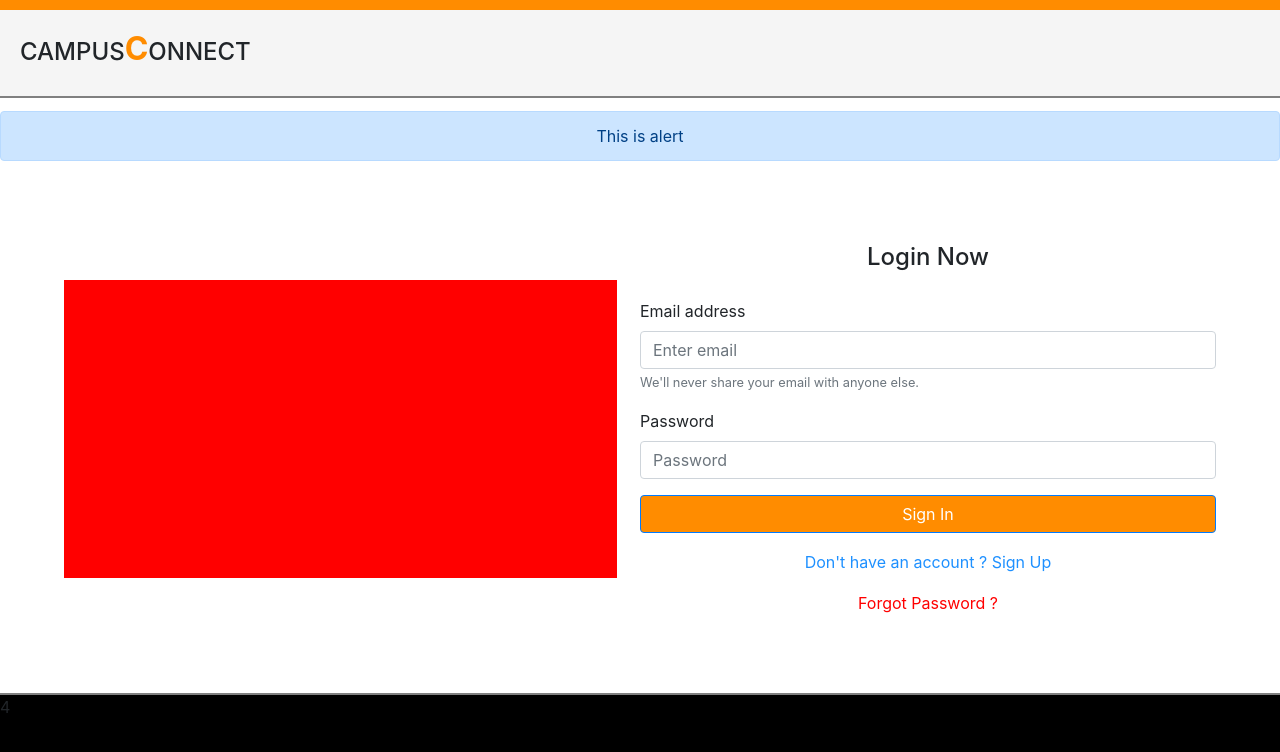
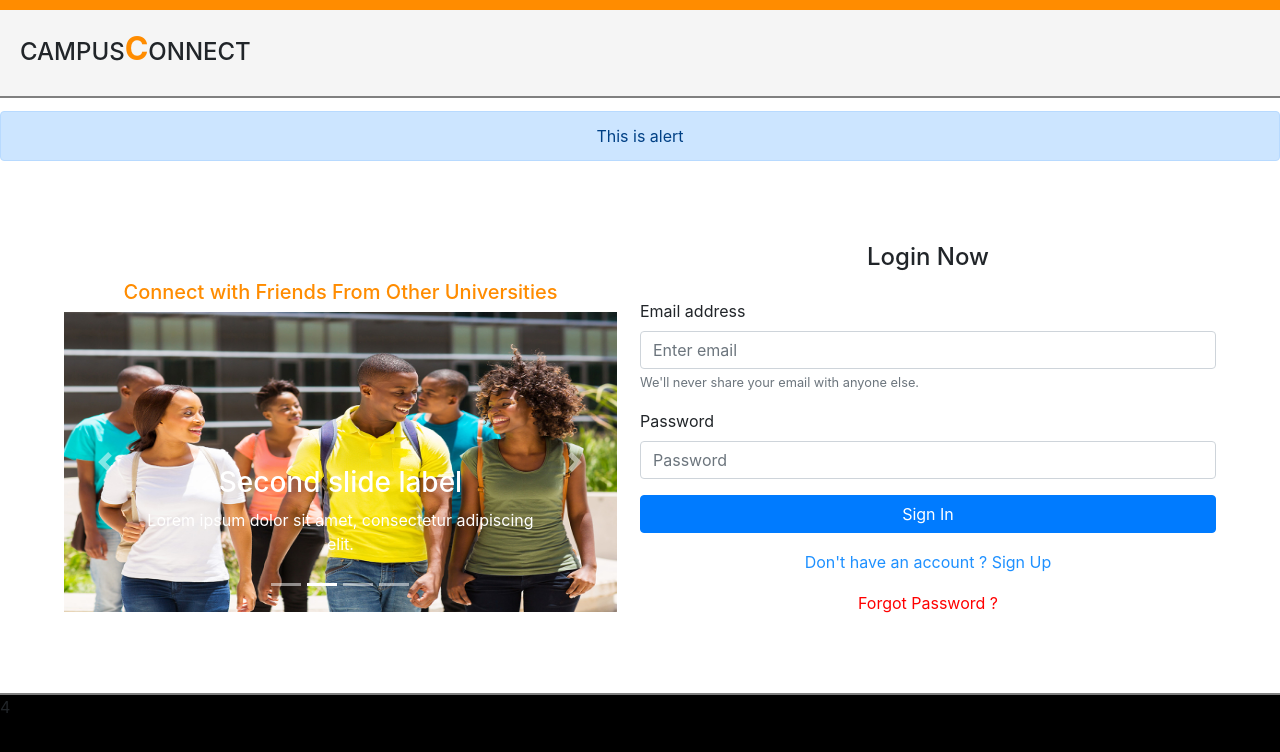
Before and after one commit to braQobiGH/compus-connect, a React (Create React App) app: page / in a window 1280 px wide. Shown: the top 752 px of the page. Built offline with nearby package versions, Linux system fonts and the light colour scheme.

Commit message:
carousel added

```diff
--- a/src/Components/signin.js
+++ b/src/Components/signin.js
@@ -1,19 +1,73 @@
 import React from "react";
 import "../Css/signin.css";
-// import logo from "../images/mylogo.jpg"
-// import happy from "../images/happy.jpg"
-// import join from "../images/join.jpg"
-// import meeting from "../images/meeting.jpg"
-// import walk from "../images/walk.jpg"
-
-
-// import Carousel from 'react-bootstrap/Carousel'
+ import logo from "../images/mylogo.jpg";
+ import happy from "../images/happy.jpg";
+import join from "../images/join.jpg";
+import meeting from "../images/meeting.jpg";
+ import walk from "../images/walk.jpg";
+ import Carousel from 'react-bootstrap/Carousel';
 
 import { Form, Button, Row, Col } from "react-bootstrap";
 
 export default (props) => (
   <div className='container-div'>
-    <div className='carousel-div'></div>
+
+    <div className='carousel-div'>
+      <center>
+      <h5>Connect with Friends From Other Universities</h5>
+      </center>
+    <Carousel>
+  <Carousel.Item>
+    <img
+      className="d-block w-100"
+      src={meeting} style={{height:"300px",width:"100%"}}
+      alt="First slide"
+    />
+    <Carousel.Caption>
+      <h3>First slide label</h3>
+      <p>Nulla vitae elit libero, a pharetra augue mollis interdum.</p>
+    </Carousel.Caption>
+  </Carousel.Item>
+  <Carousel.Item>
+    <img
+      className="d-block w-100"
+      src={walk} style={{height:"300px",width:"100%"}}
+      alt="Third slide"
+    />
+
+    <Carousel.Caption>
+      <h3>Second slide label</h3>
+      <p>Lorem ipsum dolor sit amet, consectetur adipiscing elit.</p>
+    </Carousel.Caption>
+  </Carousel.Item>
+  <Carousel.Item>
+    <img
+      className="d-block w-100"
+      src={join} style={{height:"300px",width:"100%"}}
+      alt="Third slide"
+    />
+     <Carousel.Caption>
+      <h3>Second slide label</h3>
+      <p>Lorem ipsum dolor sit amet, consectetur adipiscing elit.</p>
+    </Carousel.Caption>
+  </Carousel.Item>
+  <Carousel.Item>
+    <img
+      className="d-block w-100"
+      src={happy} style={{height:"300px",width:"100%"}}
+      alt="Third slide"
+    />
+
+    <Carousel.Caption>
+      <h3>Third slide label</h3>
+      <p>Praesent commodo cursus magna, vel scelerisque nisl consectetur.</p>
+    </Carousel.Caption>
+  </Carousel.Item>
+</Carousel>
+    </div>
+
+
+
      <div  className="signin-form-div">
        <center>
        <h4>Login Now</h4>
@@ -30,7 +84,7 @@ export default (props) => (
         <Form.Label>Password</Form.Label>
         <Form.Control type="password" placeholder="Password" required />
       </Form.Group>
-      <Button  type="submit" className="col-12 btn" style={{backgroundColor:"darkorange"}}>
+      <Button  type="submit" variant="primary" className="col-12 btn" >
         Sign In
       </Button>
     </Form>
--- a/src/Components/signup.js
+++ b/src/Components/signup.js
@@ -1,16 +1,66 @@
 import React from "react";
 import "../Css/signup.css";
 import { Form, Button, Col, Row } from "react-bootstrap";
-// import logo from "../images/mylogo.jpg"
-// import happy from "../images/happy.jpg"
-// import join from "../images/join.jpg"
-// import meeting from "../images/meeting.jpg"
-// import walk from "../images/walk.jpg"
-// import Carousel from 'react-bootstrap/Carousel'
+ import logo from "../images/mylogo.jpg"
+ import happy from "../images/happy.jpg"
+ import join from "../images/join.jpg"
+ import meeting from "../images/meeting.jpg"
+ import walk from "../images/walk.jpg"
+ import Carousel from 'react-bootstrap/Carousel'
 
 export default (props) => (
   <div className="container-div">
-    <div className='carousel-div'></div>
+    <div className='carousel-div'>
+
+    <Carousel>
+  <Carousel.Item>
+    <img
+      className="d-block w-100"
+      src={meeting} style={{height:"370px",width:"100%"}}
+      alt="First slide"
+    />
+    <Carousel.Caption>
+      <h3>First slide label</h3>
+      <p>Nulla vitae elit libero, a pharetra augue mollis interdum.</p>
+    </Carousel.Caption>
+  </Carousel.Item>
+  <Carousel.Item>
+    <img
+      className="d-block w-100"
+      src={walk} style={{height:"370px",width:"100%"}}
+      alt="Third slide"
+    />
+
+    <Carousel.Caption>
+      <h3>Second slide label</h3>
+      <p>Lorem ipsum dolor sit amet, consectetur adipiscing elit.</p>
+    </Carousel.Caption>
+  </Carousel.Item>
+  <Carousel.Item>
+    <img
+      className="d-block w-100"
+      src={join} style={{height:"370px",width:"100%"}}
+      alt="Third slide"
+    />
+      <Carousel.Caption>
+      <h3>Second slide label</h3>
+      <p>Lorem ipsum dolor sit amet, consectetur adipiscing elit.</p>
+    </Carousel.Caption>
+  </Carousel.Item>
+  <Carousel.Item>
+    <img
+      className="d-block w-100"
+      src={happy} style={{height:"370px",width:"100%"}}
+      alt="Third slide"
+    />
+
+    <Carousel.Caption>
+      <h3>Third slide label</h3>
+      <p>Praesent commodo cursus magna, vel scelerisque nisl consectetur.</p>
+    </Carousel.Caption>
+  </Carousel.Item>
+</Carousel>
+    </div>
     <div  className="signup-form-div">
       <center >
     <h4>Create Account For Free</h4>
@@ -35,7 +85,7 @@ export default (props) => (
         <Form.Label>Password</Form.Label>
         <Form.Control type="number" placeholder="Mobile No." required />
       </Form.Group>
-      <Button  type="submit" className="col-12 btn pulse" style={{backgroundColor:"darkorange"}}>
+      <Button  type="submit" variant="primary" className="col-12 btn pulse" >
         Sign Up
       </Button>
       </Form>
--- a/src/Css/signin.css
+++ b/src/Css/signin.css
@@ -1,5 +1,5 @@
 .carousel-div{
-  background-color: red;
+ color:darkorange;
   width: 48%;
   margin-right: 2%;
   height: 100%;
--- a/src/Css/signup.css
+++ b/src/Css/signup.css
@@ -1,5 +1,5 @@
 .carousel-div{
-    background-color: red;
+
     width: 48%;
     margin-right: 2%;
     height: 80%;
```
